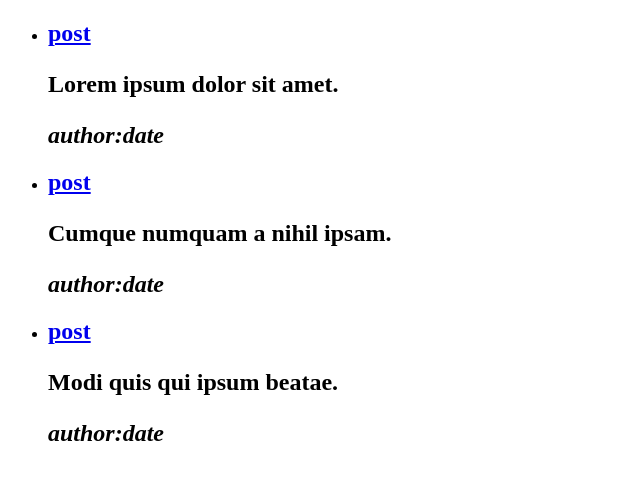
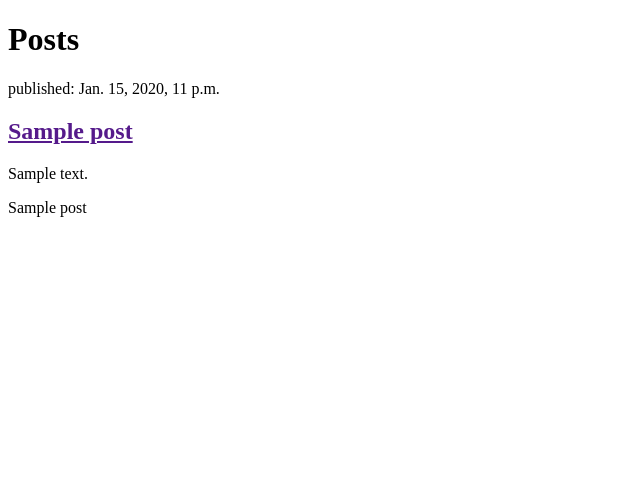
Before and after one commit to patrikniebur/django, a Django app: template blog/templates/blog/post_list.html in a window 1280 px wide. Shown: the top 480 px of the page, without its empty margins (0-640 px from the left). Run offline with Django 3.2, Linux system fonts and the light colour scheme; the template is opened without the code that fills it: values that come from a table or form of the project are taken from there, others are empty; tables that the repository leaves empty hold one stand-in row (values such as "Sample post").

Commit message:
Blog view

```diff
--- a/blog/templates/blog/post_list.html
+++ b/blog/templates/blog/post_list.html
@@ -7,34 +7,14 @@
     <title>Django blog</title>
 </head>
 <body>
-    <ul>
-        <li>
-            <article>
-                <h1>
-                    <a href="#">post</a>
-                    <p>Lorem ipsum dolor sit amet.</p>
-                    <em>author:</em><em>date</em>
-                </h1>
-            </article>
-        </li>
-        <li>
-            <article>
-                <h1>
-                    <a href="#">post</a>
-                    <p>Cumque numquam a nihil ipsam.</p>
-                    <em>author:</em><em>date</em>
-                </h1>
-            </article>
-        </li>
-        <li>
-            <article>
-                <h1>
-                    <a href="#">post</a>
-                    <p>Modi quis qui ipsum beatae.</p>
-                    <em>author:</em><em>date</em>
-                </h1>
-            </article>
-        </li>
-    </ul>
+    <h1>Posts</h1>
+    {% for post in posts %}
+        <article>
+            <p>published: {{ post.published_date }}</p>
+            <h1><a href="">{{ post.title }}</a></h1>
+            <p>{{ post.text|linebreaksbr }}</p>
+        </article>
+        {{ post }}
+    {% endfor %}
 </body>
 </html>
--- a/blog/views.py
+++ b/blog/views.py
@@ -1,5 +1,8 @@
 from django.shortcuts import render
+from django.utils import timezone
+from .models import Post
 
 # Create your views here.
 def post_list(request):
-    return render(request, 'blog/post_list.html')
+    posts = Post.objects.filter(published_date__lte=timezone.now()).order_by('published_date')
+    return render(request, 'blog/post_list.html', {'posts': posts})
```
